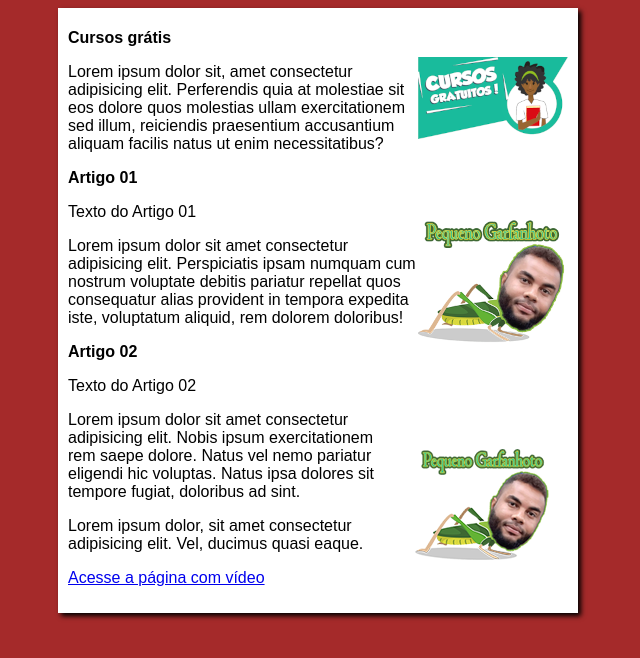
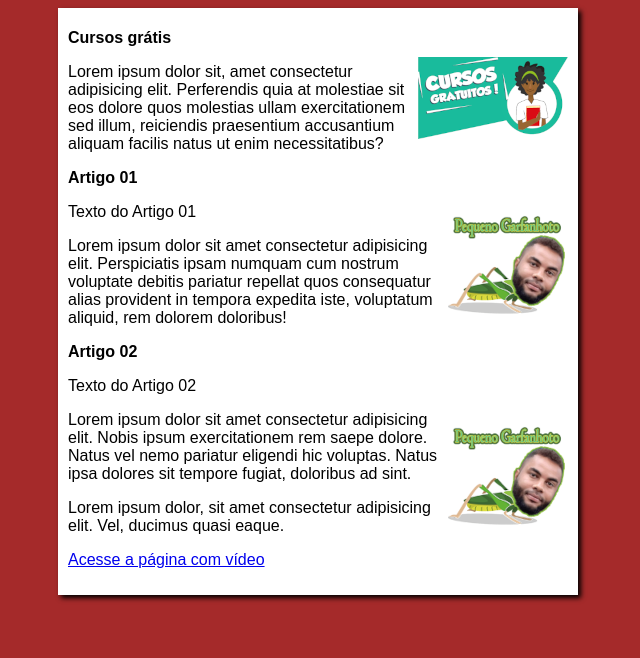
Before and after one commit to lucas91matos/projeto-site, a plain HTML site: page index.html in a window 1280 px wide. Shown: the whole page, without its empty margins (322-962 px from the left). Drawn offline with Linux system fonts and the light colour scheme.

Commit message:
alteração na imagem

```diff
--- a/index.html
+++ b/index.html
@@ -18,14 +18,14 @@
     </head>
     <article>
         <h2>Artigo 01</h2>
-        <img class="lado" src="imagens/Pequeno Garfanhoto eu150px.png" alt="Pequeno Garfanhoto">
+        <img class="lado" src="imagens/Pequeno Garfanhoto eu120px.png" alt="Pequeno Garfanhoto">
         <p>Texto do Artigo 01</p>
         <p>Lorem ipsum dolor sit amet consectetur adipisicing elit. Perspiciatis ipsam numquam cum nostrum voluptate debitis pariatur repellat quos consequatur alias provident in tempora expedita iste, voluptatum aliquid, rem dolorem doloribus!</p>
     </article>
     <article>
         <h2>Artigo 02</h2>
         <p>Texto do Artigo 02</p>
-        <img src="imagens/Pequeno Garfanhoto eu180px.png" alt="Pequeno Garfanhoto">
+        <img src="imagens/Pequeno Garfanhoto eu120px.png" alt="Pequeno Garfanhoto">
         <p>Lorem ipsum dolor sit amet consectetur adipisicing elit. Nobis ipsum exercitationem rem saepe dolore. Natus vel nemo pariatur eligendi hic voluptas. Natus ipsa dolores sit tempore fugiat, doloribus ad sint.</p>
         <p>Lorem ipsum dolor, sit amet consectetur adipisicing elit. Vel, ducimus quasi eaque.</p>
 
```
Also changed, not shown: video-aleatorio.html (+3 -0 lines), imagens/Pequeno Garfanhoto eu120px.png (added), imagens/Pequeno Garfanhoto eu50px.png (added).
